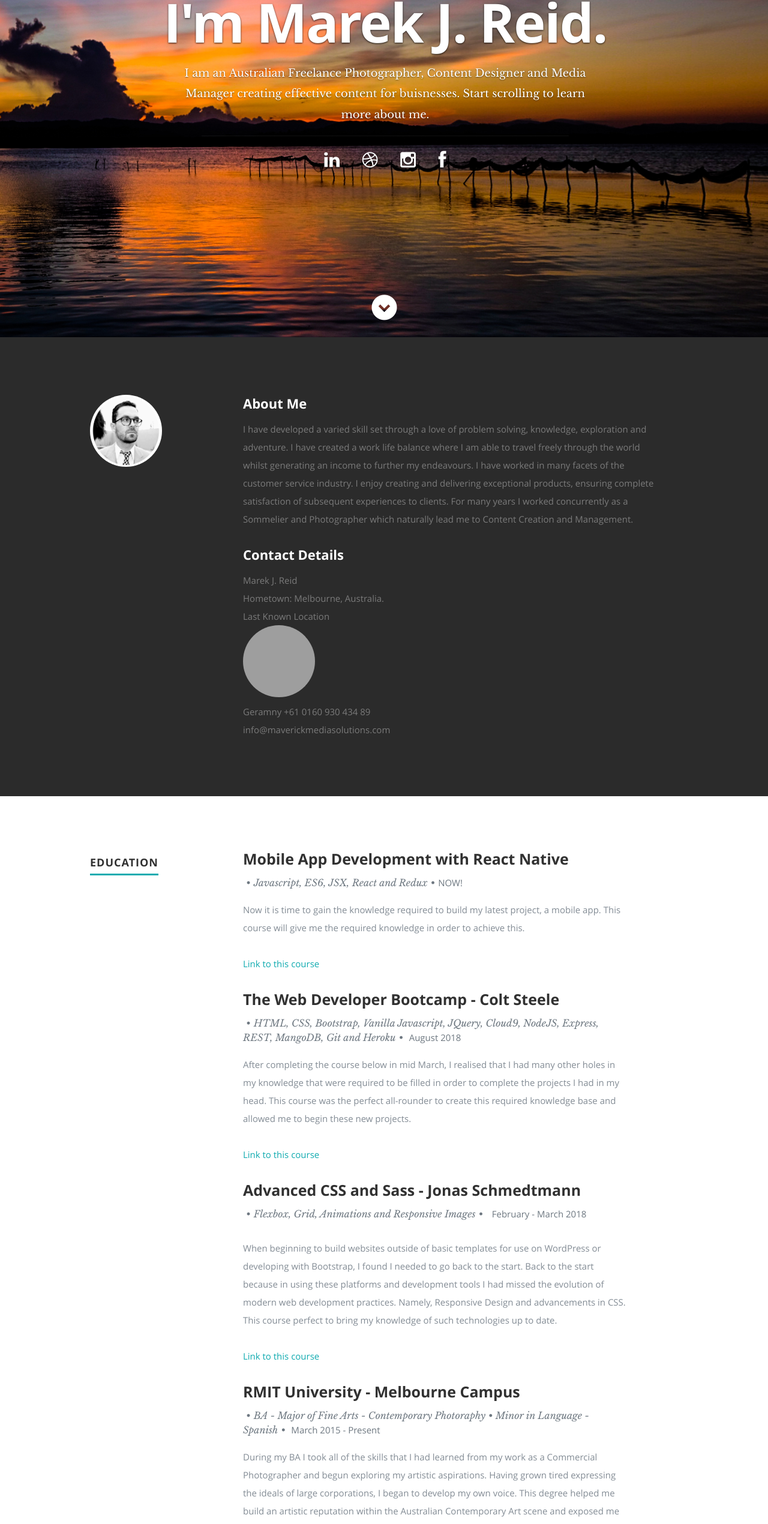
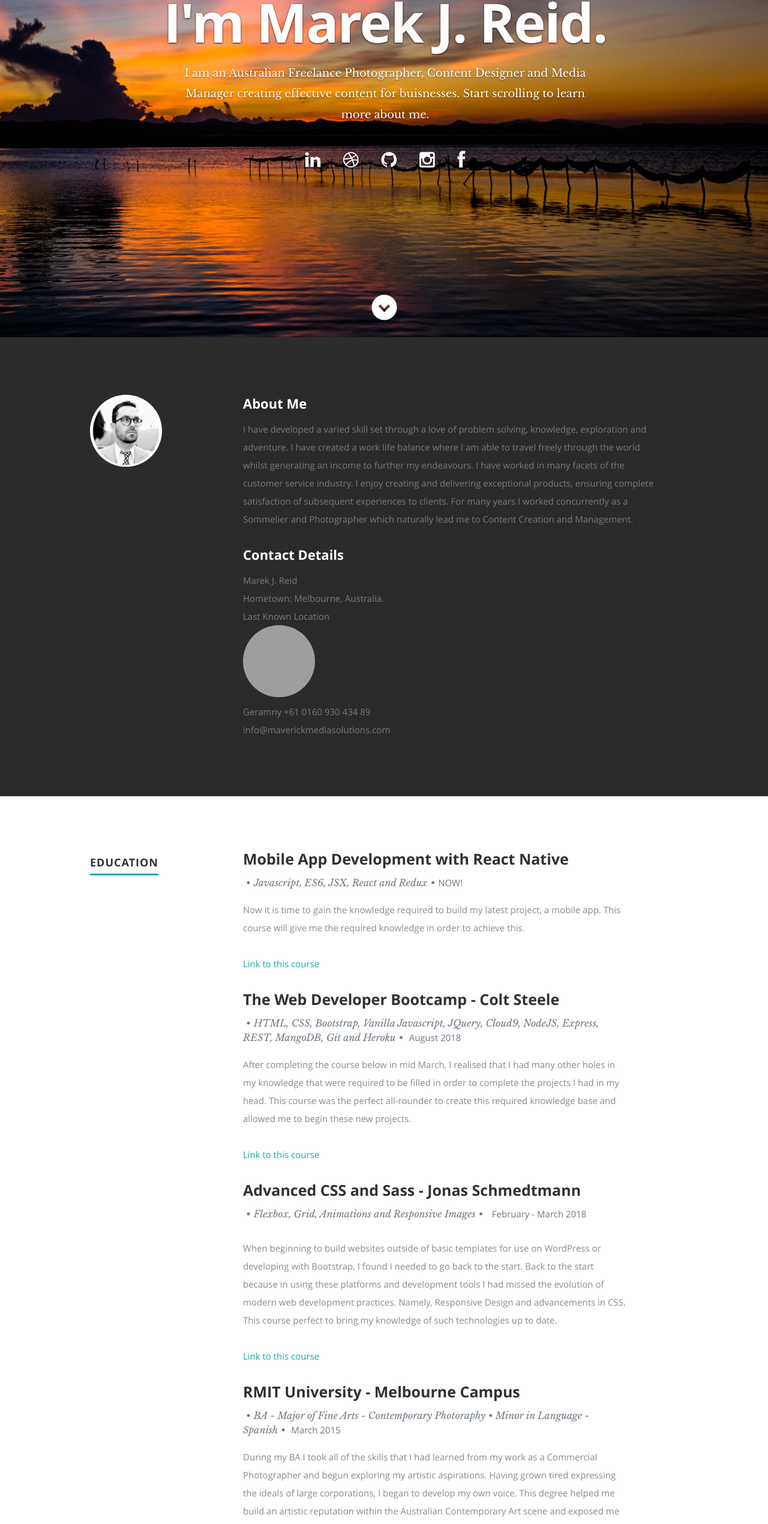
Before and after one commit to MarekJReid/Resume, a plain HTML site: page index.html in a window 1280 px wide. Shown: the part 238-2778 px from the top of the page at 60% size. Drawn offline with nearby package versions, Linux system fonts and the light colour scheme; grey boxes are pictures that could not be loaded.

Commit message:
Update index.html

```diff
--- a/index.html
+++ b/index.html
@@ -61,7 +61,8 @@
             <hr />
             <ul class="social">
                <li><a href="http://www.linkedin.com/in/marekjreid" target="_blank"><i class="fa fa-linkedin"></i></a></li>
-		       <li><a href="https://dribbble.com/ontopsmm" target="_blank"><i class="fa fa-dribbble"></i></a></li>
+	       <li><a href="https://dribbble.com/ontopsmm" target="_blank"><i class="fa fa-dribbble"></i></a></li>
+	       <li><a href="http://https://github.com/MarekJReid" target="_blank"><i class="fa fa-github"></i></a></li>
                <li><a href="https://www.instagram.com/maguil/" target="_blank"><i class="fa fa-instagram"></i></a></li>
                <li><a href="http://www.facebook.com/marekreidphotography" target="_blank"><i class="fa fa-facebook"></i></a></li>
 
@@ -192,7 +193,7 @@
             <div class="row item">
                <div class="twelve columns">
                   <h3>RMIT University - Melbourne Campus</h3>
-                  <p class="info"><span>&bull;</span>BA - Major of Fine Arts - Contemporary Photoraphy • Minor in Language - Spanish<span>&bull;</span> <em class="date">March 2015 - Present</em></p>
+                  <p class="info"><span>&bull;</span>BA - Major of Fine Arts - Contemporary Photoraphy • Minor in Language - Spanish<span>&bull;</span> <em class="date">March 2015</em></p>
                   <p>
 
 
@@ -205,7 +206,7 @@ During my BA I took all of the skills that I had learned from my work as a Comme
 
 
 
-
+	</div>
          </div> <!-- main-col end -->
       </div> <!-- End Work -->
       <!-- Work
```
